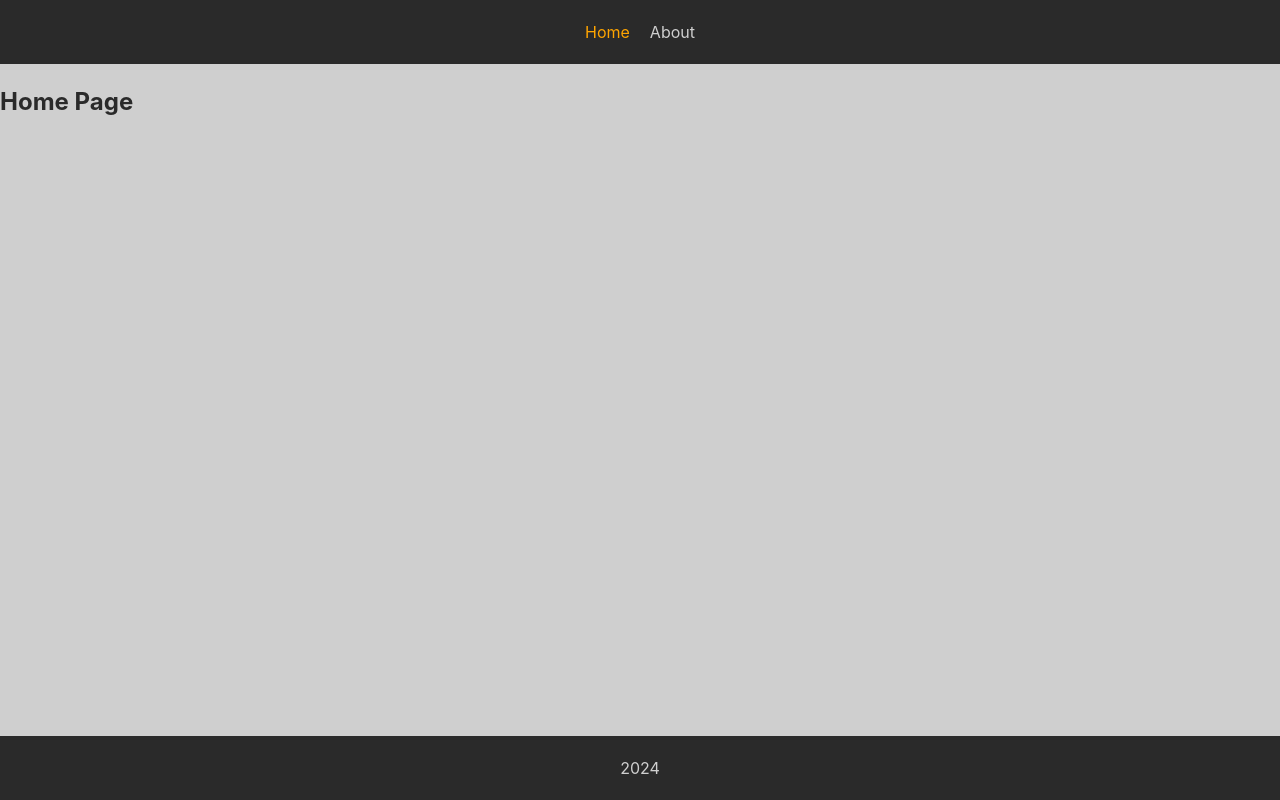
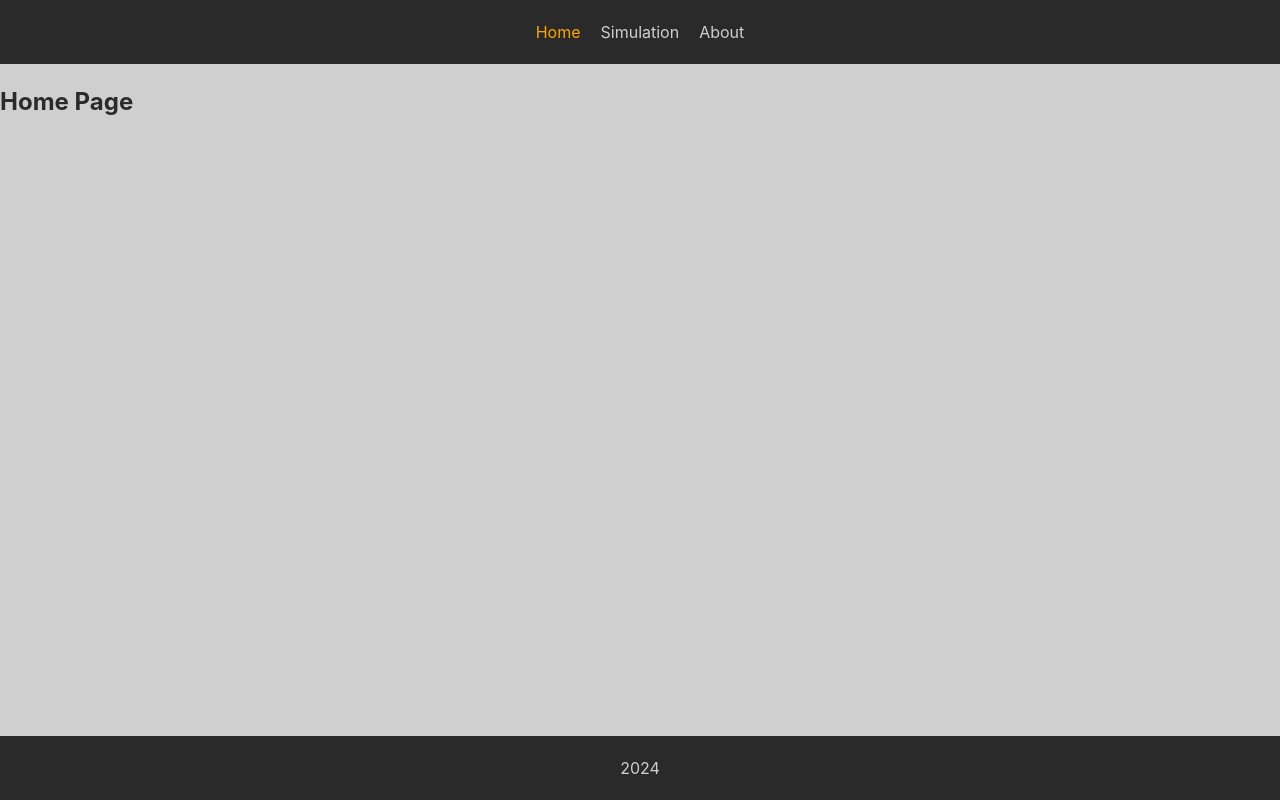
Before and after one commit to GinezisNWD/once-human-help, a React (Vite) app: page / in a window 1280 px wide. Built offline with nearby package versions, Linux system fonts and the light colour scheme.

Commit message:
feat: make the Navbar component reusable

```diff
--- a/src/components/UI/navbar/Navbar.tsx
+++ b/src/components/UI/navbar/Navbar.tsx
@@ -8,6 +8,10 @@ export function Navbar() {
     {
       to: '/',
       page: 'Home',
+    },
+    {
+      to: 'simulation',
+      page: 'Simulation',
     },
     {
       to: '/about',
--- a/src/layouts/root-layout/RootLayout.tsx
+++ b/src/layouts/root-layout/RootLayout.tsx
@@ -4,10 +4,25 @@ import { Outlet } from 'react-router-dom'
 import { Navbar } from '../../components/UI/navbar/Navbar'
 
 export function RootLayout() {
+
+  const pages = [
+    {
+      to: '/',
+      page: 'Home',
+    },
+    {
+      to: 'simulation',
+      page: 'Simulation',
+    },
+    {
+      to: '/about',
+      page: 'About',
+    }]
+
   return (
     <div className={classes.wrapper}>
       <header className={classes.header}>
-        <Navbar />
+        <Navbar pages={pages} />
       </header>
       <main className={classes.main}>
         <Outlet />
```
